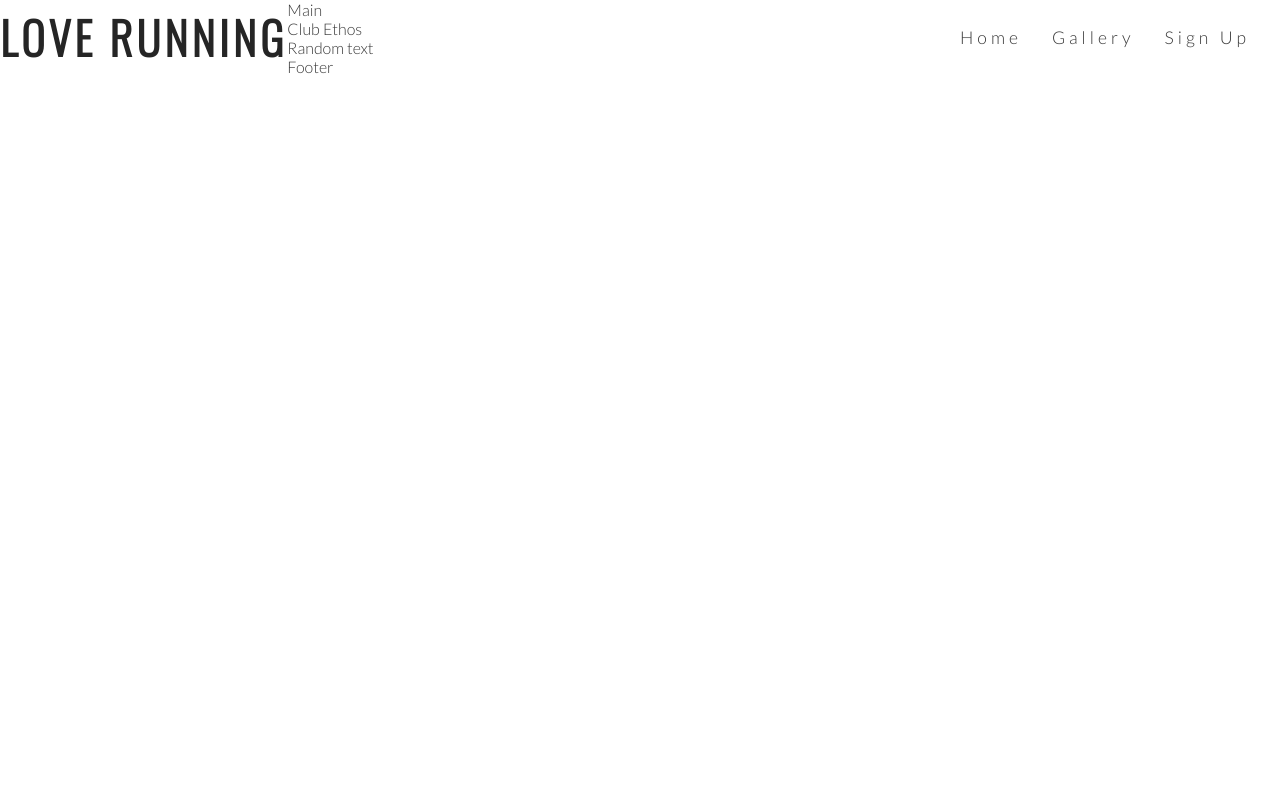
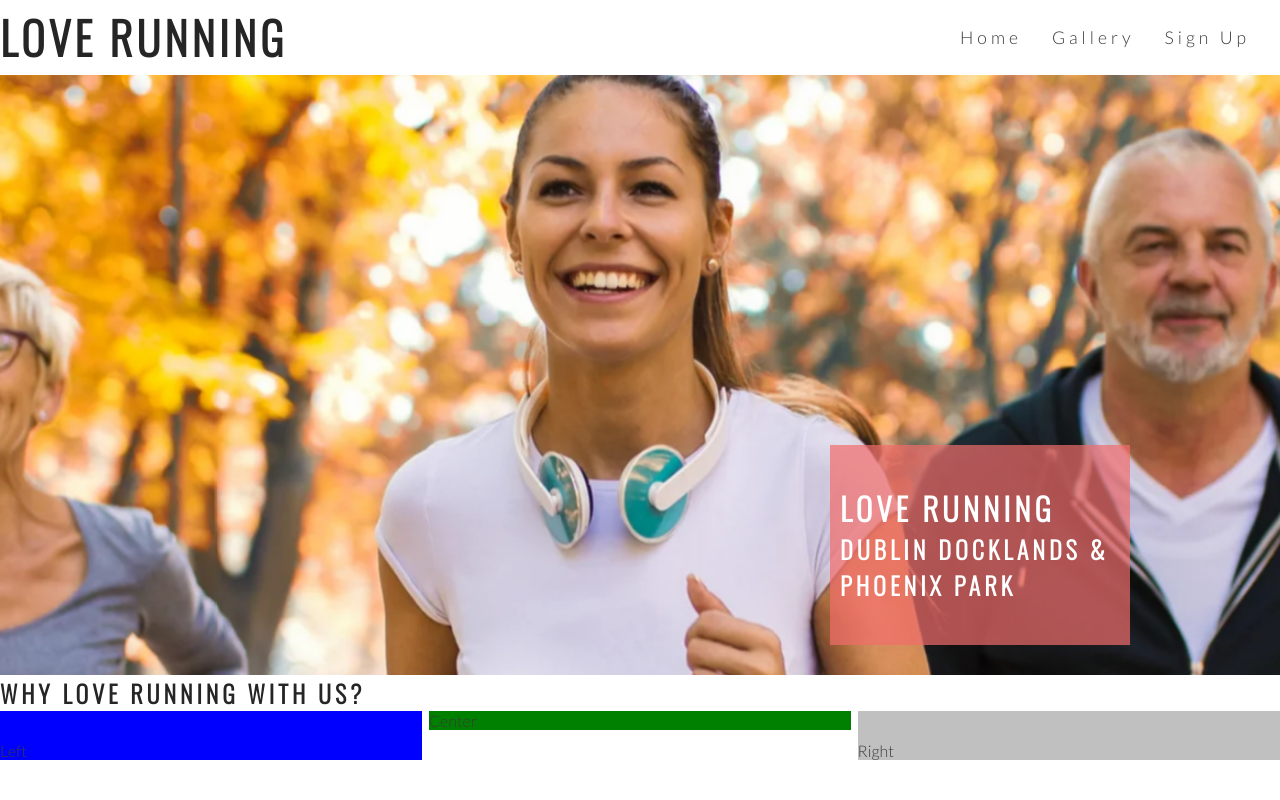
Before and after one commit to DarrachBarneveld/Love-Running-CI, a plain HTML site: page index.html in a window 1280 px wide. Shown: the top 800 px of the page. Drawn offline with nearby package versions, Linux system fonts and the light colour scheme.

Commit message:
added background hero image, animation, club section layout

```diff
--- a/index.html
+++ b/index.html
@@ -38,8 +38,19 @@
       </nav>
     </header>
 
-    <section>Main</section>
-    <section>Club Ethos</section>
+    <section id="hero-outer">
+      <div id="hero-image"></div>
+      <div id="cover-text">
+        <h2>Love Running</h2>
+        <h3>Dublin Docklands & Phoenix Park</h3>
+      </div>
+    </section>
+    <section id="club-ethos">
+      <h1>Why Love Running With Us?</h1>
+      <div id="left-about">Left</div>
+      <div id="right-about">Right</div>
+      <div id="center-about">Center</div>
+    </section>
     <section>Random text</section>
     <footer>Footer</footer>
   </body>
--- a/styles.css
+++ b/styles.css
@@ -53,3 +53,80 @@ h2 {
 .class {
     border-bottom: 3px solid #3a3a3a
 }
+
+#hero-outer {
+    height: 600px;
+    width: 100%;
+    overflow: hidden;
+    position: relative;
+}
+
+#hero-image {
+    height: 600px;
+    width: 100%;
+    background: url('./assets/images/hero-image.webp') no-repeat center center;
+    animation-name: hero-zoom;
+    animation-duration: 5s;
+    animation-fill-mode: forwards;
+}
+
+
+#cover-text,
+#cover-text h2 {
+    color: #fff;
+}
+
+@keyframes hero-zoom {
+    from {
+        transform: scale(1);
+    }
+
+    to {
+        transform: scale(1.1);
+    }
+}
+
+#cover-text {
+    font-size: 130%;
+    font-family: Oswald, sans-serif;
+    text-transform: uppercase;
+    letter-spacing: 4px;
+
+    width: 300px;
+    height: 200px;
+
+    padding-top: 40px;
+    padding-left: 10px;
+
+    background-color: rgba(241, 109, 107, .7);
+
+    bottom: 30px;
+    right: 150px;
+
+    position: absolute;
+}
+
+
+#club-ethos {
+    height: 600px;
+}
+
+#left-about {
+    padding-top: 30px;
+    width: 33%;
+    float: left;
+    background-color: blue;
+}
+
+#right-about {
+    padding-top: 30px;
+    width: 33%;
+    float: right;
+    background-color: silver;
+}
+
+#center-about {
+    width: 33%;
+    margin: 0 auto;
+    background-color: green;
+}
```
Also changed, not shown: assets/images/hero-image.webp (added).
